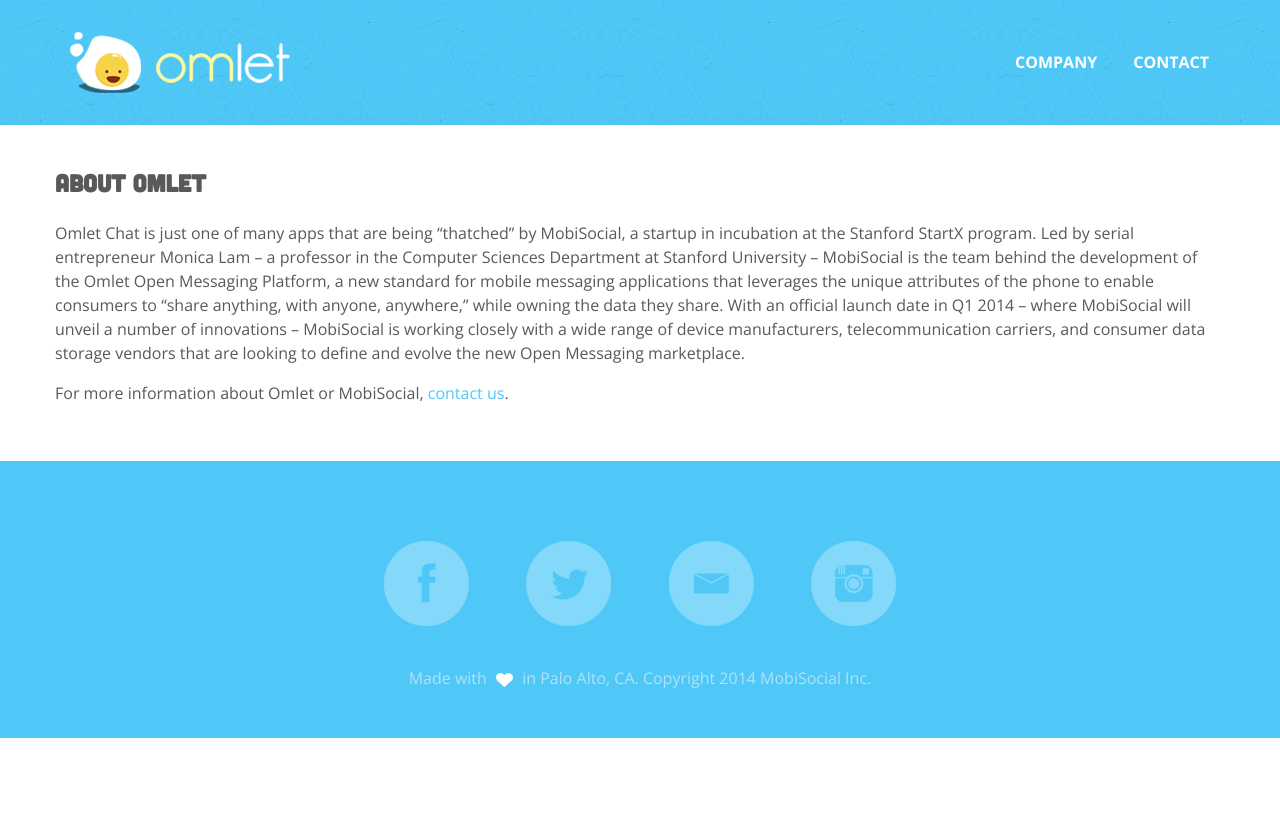
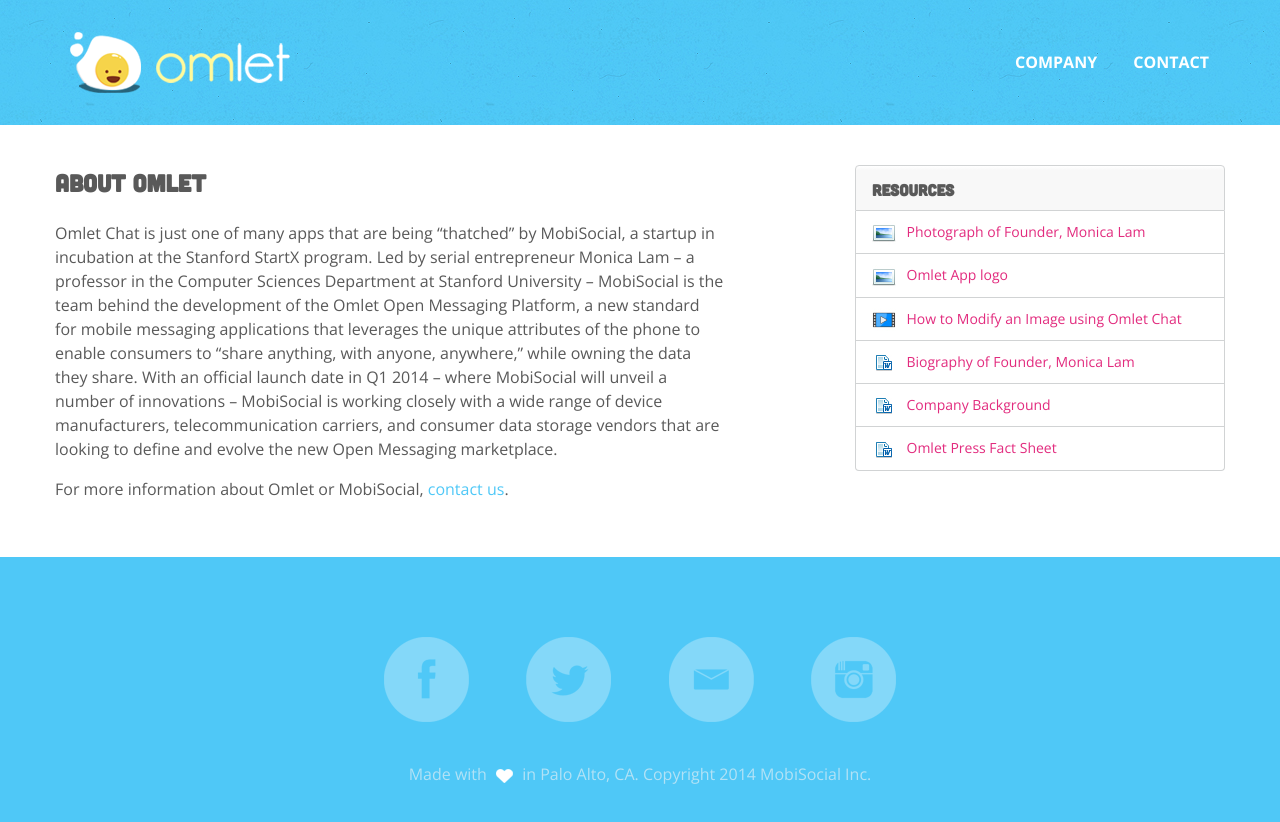
Before and after one commit to elseloop/default-project-base, a website: page about.html in a window 1280 px wide. Before the commit the page ends 800 px from the top, so only its background shows below. Drawn offline with nearby package versions, Linux system fonts and the light colour scheme.

Commit message:
Resources sidebar for about page

```diff
--- a/about.html
+++ b/about.html
@@ -29,17 +29,33 @@
 
   </section>
 
-  <article>
   <div class="wrap">
-      <div class="pg-content">
+
+    <article class="pg-content">
+
       <div class="pg-inner">
         <h2>About Omlet</h2>
         <p>Omlet Chat is just one of many apps that are being &ldquo;thatched&rdquo; by MobiSocial, a startup in incubation at the Stanford StartX program. Led by serial entrepreneur Monica Lam &ndash; a professor in the Computer Sciences Department at Stanford University &ndash; MobiSocial is the team behind the development of the Omlet Open Messaging Platform, a new standard for mobile messaging applications that leverages the unique attributes of the phone to enable consumers to &ldquo;share anything, with anyone, anywhere,&rdquo; while owning the data they share. With an official launch date in Q1 2014 &ndash; where MobiSocial will unveil a number of innovations &ndash; MobiSocial is working closely with a wide range of device manufacturers, telecommunication carriers, and consumer data storage vendors that are looking to define and evolve the new Open Messaging marketplace.</p>
         <p>For more information about Omlet or MobiSocial, <a href="mailto:contact@omlet.me">contact us</a>.</p>
       </div>
+
+      <aside class="sidebar">
+
+        <h4>Resources</h4>
+        <ul class="resource-list">
+          <li><a class="photo" href="/resources/photos.MonicaLam.zip">Photograph of Founder, Monica Lam</a></li>
+          <li><a class="photo" href="#">Omlet App logo</a></li>
+          <li><a class="video" href="#">How to Modify an Image using Omlet Chat</a></li>
+          <li><a class="document" href="#">Biography of Founder, Monica Lam</a></li>
+          <li><a class="document" href="#">Company Background</a></li>
+          <li><a class="document" href="#">Omlet Press Fact Sheet</a></li>
+        </ul>
+
+      </aside>
+
+    </article>
+
   </div>
-    </div>
-  </article>
 
   <footer class="site-footer">
     <div class="wrap">
--- a/sass/global/_variables.scss
+++ b/sass/global/_variables.scss
@@ -2,6 +2,7 @@
 $blue: #4fc8f7;
 $yellow: #f6d54a;
 $brown: #9c5b15;
+$pink: #e22b7e;
 $hr: #d1d3d4;
 
 $sans: Open Sans, Helvetica, sans-serif;
--- a/sass/layout/_pages.scss
+++ b/sass/layout/_pages.scss
@@ -1,14 +1,14 @@
 .pg-content {
   @include grid-row();
+  padding-top: 2.5em;
+  padding-bottom: 2.5em;
 
   > .pg-inner {
-    @include grid-column(10);
+    @include grid-column(12);
     min-height: em(300);
-    padding-top: 2.5em;
-    padding-bottom: 2.5em;
 
     @include respond-to($medium) {
-      @include grid-column(12);
+      @include grid-column(7);
     }
 
     a {
@@ -20,5 +20,21 @@
 
     }
 
+  } // pg-inner
+
+  > .sidebar {
+    @include grid-column(12);
+
+    @include respond-to($medium) {
+      @include grid-column(4, $float: right);
+    }
+
+    table {
+      border-radius: 4px;
+      border: 1px solid $hr;
+    }
+    tr {
+      border-radius: 4px;
+    }
   }
 }
--- /dev/null
+++ b/sass/objects/_sidebar.scss
@@ -0,0 +1,54 @@
+.sidebar {
+  h4 {
+    border: 1px solid $hr;
+    border-radius: 4px 4px 0 0;
+    margin: 0;
+    padding: .75em 1em .5em;
+    background: linear-gradient(color-stops(white, #f8f8f8 10%));
+  }
+}
+.resource-list {
+  @extend %unstyled;
+  border: 1px solid $hr;
+  border-top: 0;
+  border-radius: 0 0 4px 4px;
+
+  li {
+    padding: .5em 1em;
+    border-bottom: 1px solid $hr;
+
+    &:last-of-type {
+      border-bottom: 0;
+    }
+  }
+  a {
+    color: $pink;
+    font-size: em(14);
+
+    #{$pseudos} {
+      color: $txt;
+    }
+
+    &:before {
+      content: "";
+      display: inline-block;
+      height: 24px;
+      width: 24px;
+      vertical-align: middle;
+      margin-right: .75em;
+    }
+
+    &.photo:before {
+      background: transparent image-url('icon-photo.jpg') no-repeat center center;
+
+    }
+    &.video:before {
+      background: transparent image-url('icon-video.jpg') no-repeat center center;
+    }
+    &.document:before {
+      background: transparent image-url('icon-document.jpg') no-repeat center center;
+    }
+
+
+  }
+}
```
Also changed, not shown: css/build/min/style.min.css, css/build/prefixed/style.min.css, css/build/style.min.css, img/icon-document.jpg (added), img/icon-photo.jpg (added), img/icon-video.jpg (added), 6 other files. Lines whose indentation alone changed are shown as unchanged.
